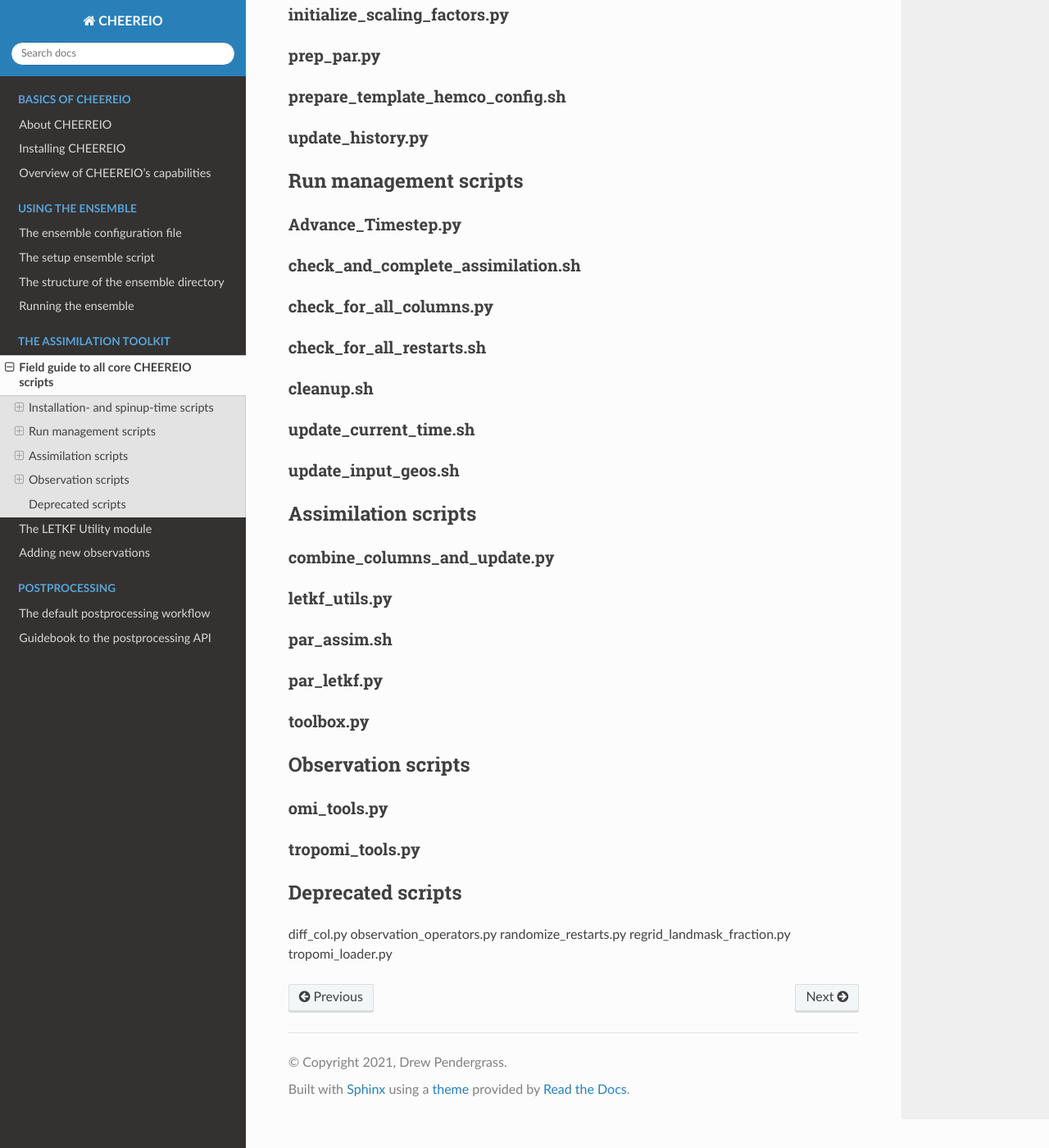
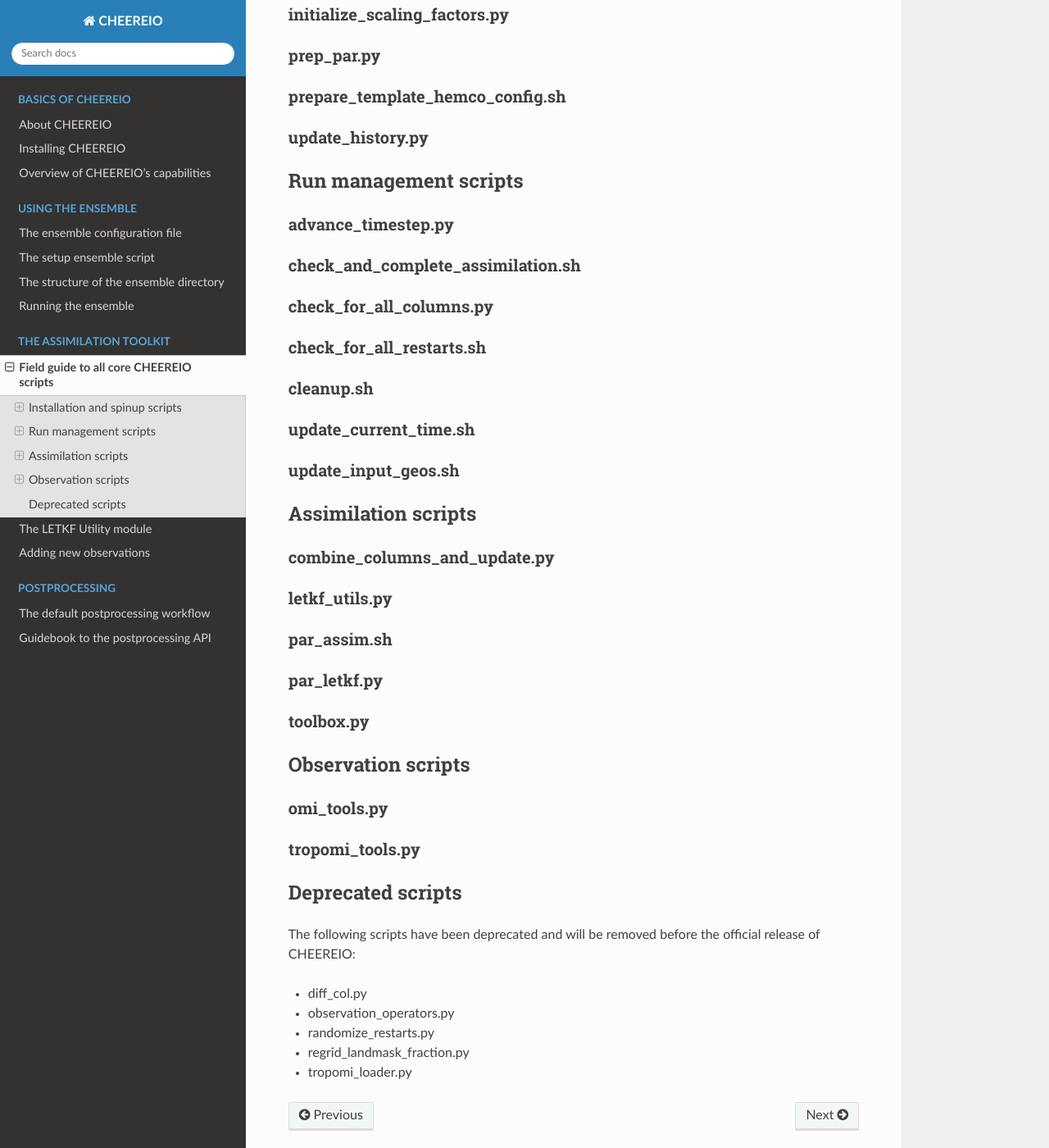
Before and after one commit to drewpendergrass/CHEEREIO, a Sphinx documentation site: the page built from docs/Field-guide-to-scripts.rst, in a window 1280 px wide and 1400 px high, scrolled down 510 px. Shown: the whole window at 82% size. Built offline with Sphinx 7.4.7 and the Read the Docs theme 2.0.0, drawn with Linux system fonts in a browser that asks for light colours; some of the changed text lies outside the part shown.

Commit message:
update field guide

```diff
--- a/docs/Field-guide-to-scripts.rst
+++ b/docs/Field-guide-to-scripts.rst
@@ -3,10 +3,10 @@ Field guide to all core CHEEREIO scripts
 
 Intro TKTKT
 
-Installation- and spinup-time scripts
+Installation and spinup scripts
 -------------
 
-Change_HistCollections_DurFreq.sh
+change_histcollections_durfreq.sh
 ~~~~~~~~~~~~~
 
 change_histrst_durfreq.sh
@@ -36,7 +36,7 @@ update_history.py
 Run management scripts
 -------------
 
-Advance_Timestep.py
+advance_timestep.py
 ~~~~~~~~~~~~~
 
 check_and_complete_assimilation.sh
@@ -87,8 +87,10 @@ tropomi_tools.py
 Deprecated scripts
 -------------
 
-diff_col.py
-observation_operators.py
-randomize_restarts.py
-regrid_landmask_fraction.py
-tropomi_loader.py
+The following scripts have been deprecated and will be removed before the official release of CHEEREIO:
+
+* diff_col.py
+* observation_operators.py
+* randomize_restarts.py
+* regrid_landmask_fraction.py
+* tropomi_loader.py
```
